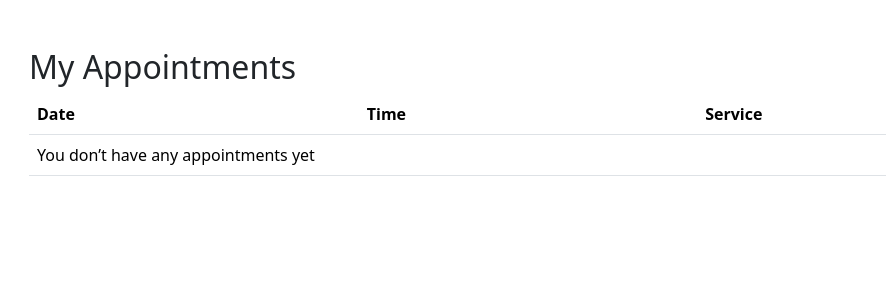
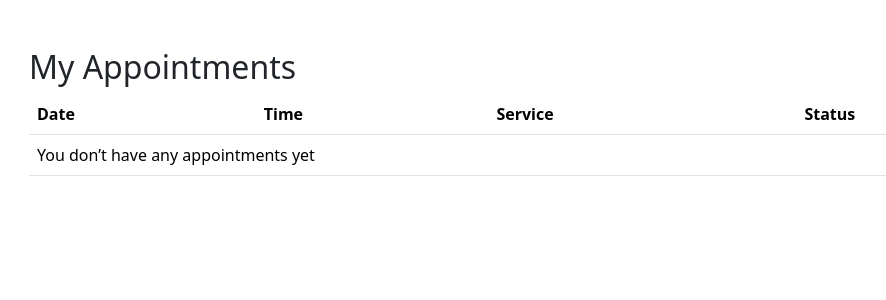
Before and after one commit to NorfolkTate/honeys-hair, a Django app: template booking/templates/booking/my_bookings.html in a window 1280 px wide. Shown: the part 56-356 px from the top of the page, without its empty margins (53-939 px from the left). Run offline with Django 5.2, Linux system fonts and the light colour scheme; the template is opened without the code that fills it, so the values that code supplies are empty.

Commit message:
add status colum for admin and user tables

```diff
--- a/booking/templates/booking/all_bookings.html
+++ b/booking/templates/booking/all_bookings.html
@@ -18,9 +18,11 @@
           <td>{{ b.time }}</td>
           <td>{{ b.name }}</td>
           <td>{{ b.service.name }}</td>
+          <td>{{ b.get_status_display }}</td>
+          <td></td>
         </tr>
       {% empty %}
-        <tr><td colspan="4">No bookings yet</td></tr>
+        <tr><td colspan="6">No bookings yet</td></tr>
       {% endfor %}
     </tbody>
   </table>
--- a/booking/templates/booking/my_bookings.html
+++ b/booking/templates/booking/my_bookings.html
@@ -8,6 +8,8 @@
         <th>Date</th>
         <th>Time</th>
         <th>Service</th> <!--code provided by bootstrap documentation-->
+        <th>Status</th>
+        <th></th>
       </tr>
     </thead>
     <tbody>
@@ -16,13 +18,14 @@
           <td>{{ b.date }}</td>
           <td>{{ b.time }}</td>
           <td>{{ b.service.name }}</td>
-        <td class="text-nowrap">
+          <td>{{ b.get_status_display }}</td>
+          <td class="text-nowrap">
             <a class="btn btn-sm btn-outline-secondary" href="{% url 'edit_booking' b.pk %}">Edit</a>
             <a class="btn btn-sm btn-outline-danger" href="{% url 'cancel_booking' b.pk %}">Cancel</a>
-        </td>
+          </td>
         </tr>
       {% empty %}
-        <tr><td colspan="3">You don’t have any appointments yet</td></tr>
+        <tr><td colspan="5">You don’t have any appointments yet</td></tr>
       {% endfor %}
     </tbody>
   </table>
--- a/booking/views.py
+++ b/booking/views.py
@@ -16,7 +16,10 @@ def all_bookings(request):
 def my_bookings(request):
     # logged in user
     qs = Booking.objects.filter(name=request.user.username).order_by("date", "time")
-    return render(request, "booking/my_bookings.html", {"bookings": qs})
+    return render(request, "booking/my_bookings.html", {
+        "bookings": bookings,
+        "status_choices": Booking.STATUS_CHOICES,
+    })
 
 def book_appointment(request):
     if request.method == 'POST':
```
